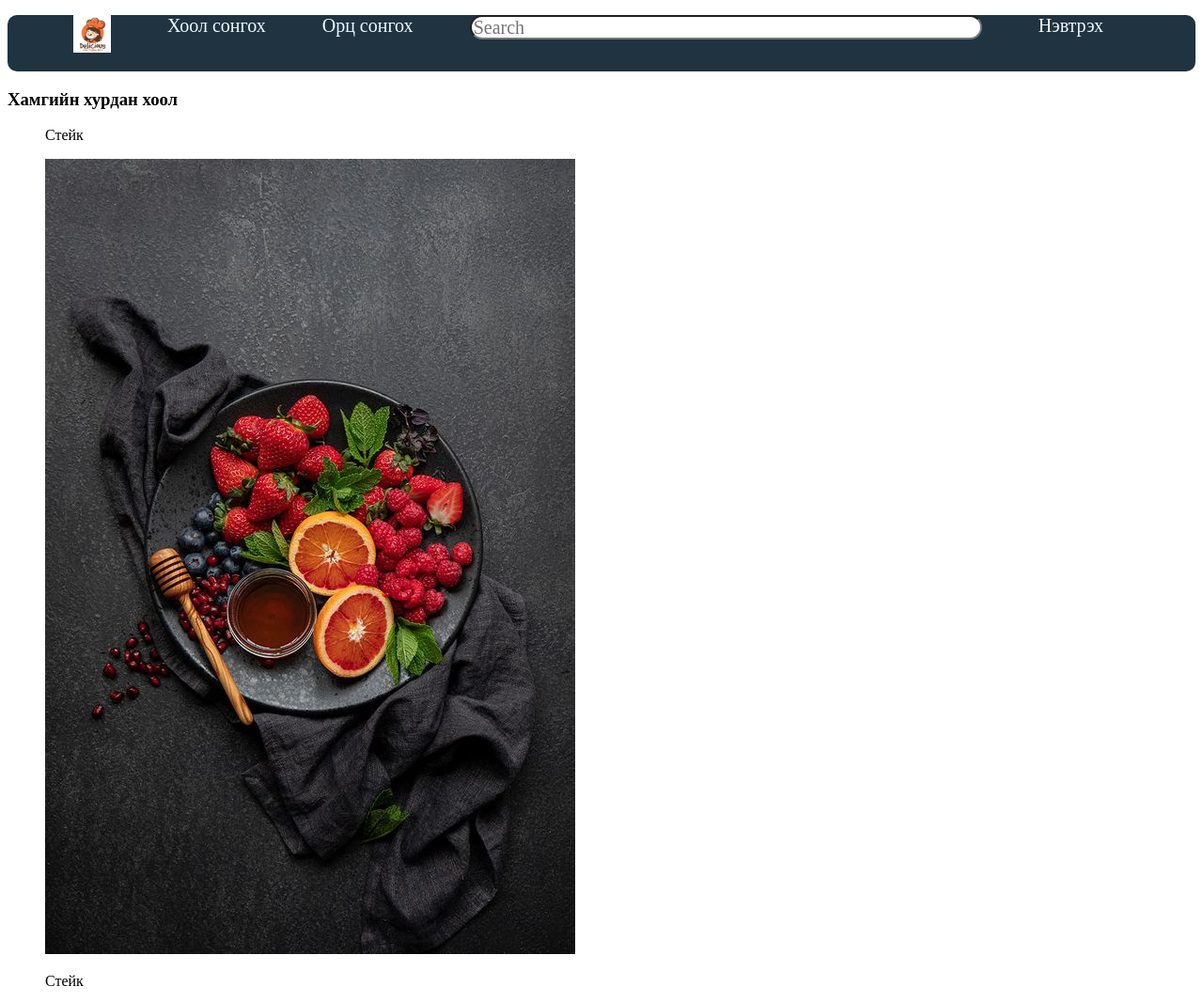
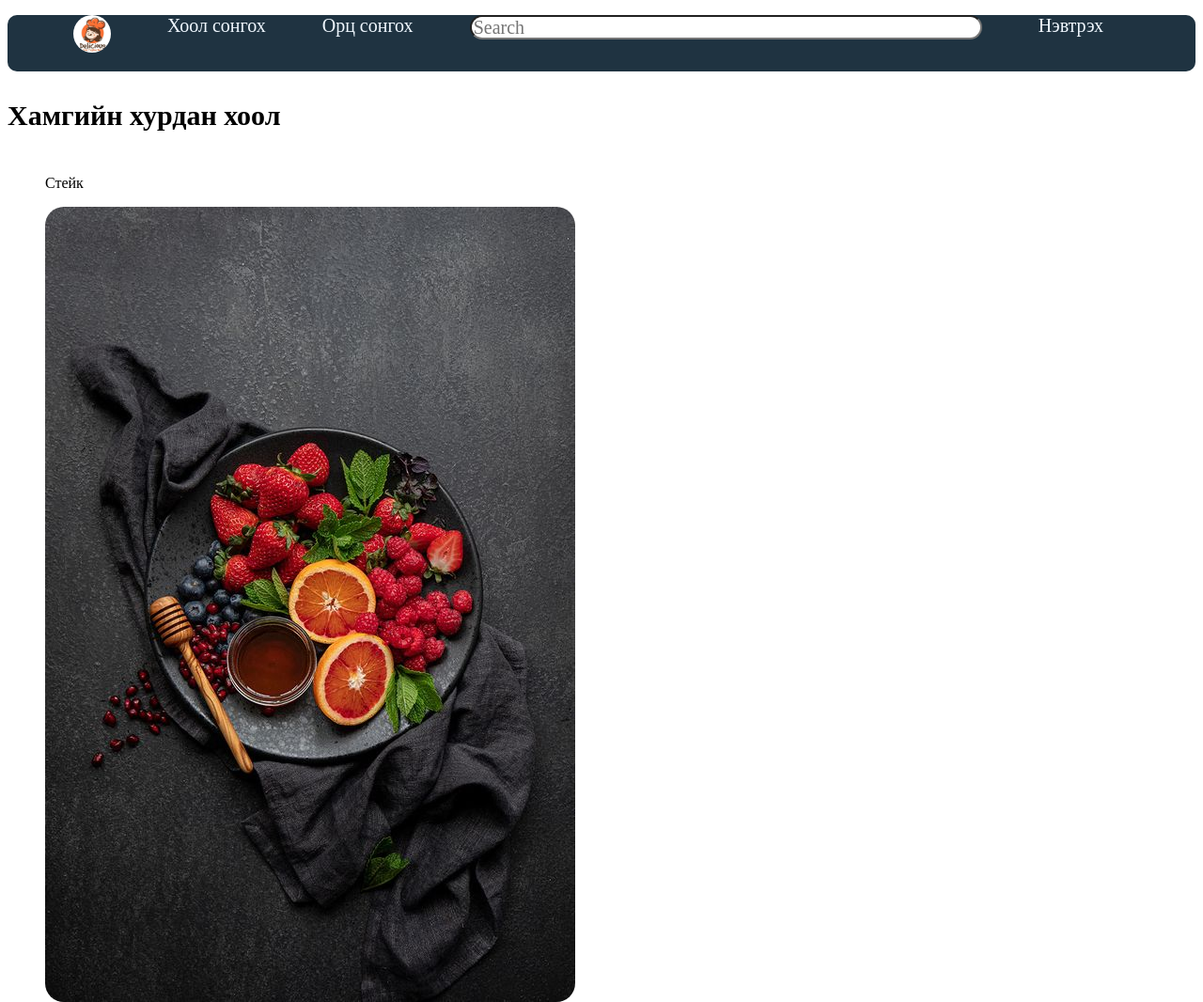
Before and after one commit to Enkhoyun/WebAppp, a plain HTML site: page choosenfood.html in a window 1280 px wide. Shown: the top 1066 px of the page at 94% size. Drawn offline with Linux system fonts and the light colour scheme; a web font is replaced by a local one.

Commit message:
css fail

```diff
--- a/choosefood.css
+++ b/choosefood.css
@@ -4,6 +4,7 @@
 @import url('https://fonts.googleapis.com/css2?family=Istok+Web:ital,wght@0,400;0,700;1,400;1,700&family=Lexend+Zetta:wght@100..900&family=Lobster&family=Pangolin&display=swap');
 @import url('https://fonts.googleapis.com/css2?family=Istok+Web:ital,wght@0,400;0,700;1,400;1,700&family=Lexend+Zetta:wght@300&family=Lobster&family=Pangolin&display=swap');
 @import url('https://fonts.googleapis.com/css2?family=Literata:ital,opsz,wght@0,7..72,200..900;1,7..72,200..900&display=swap');
+@import url('https://fonts.googleapis.com/css2?family=Lexend+Deca:wght@100..900&display=swap');
 
 :root {
     --font-header: "Semi-bold";
@@ -14,6 +15,7 @@
     --size-addDescription: 25px;
     --color-foodname: #F7D8A5;
     --font-popular-title: font-family: "Literata", serif;
+    --font-head-food:font-family: "Lexend Deca", sans-serif;
 
 
 }
@@ -91,3 +93,14 @@
     color: black;
 
 }
+article{
+    display: grid;
+    grid-template-columns: auto;
+}
+h3{
+    font-family: var(--font-head-food);
+    font-size:30px;
+}
+img{
+    border-radius: 20px;
+}
--- a/choosenfood.html
+++ b/choosenfood.html
@@ -28,12 +28,8 @@
             <article>
                 <p>Стейк</p>
                 <img src="assets/food.jpeg" alt="Food photo">
-            </article>
-            <article>
                 <p>Стейк</p>
                 <img src="assets/food.jpeg" alt="Food photo">
-            </article>
-            <article>
                 <p>Стейк</p>
                 <img src="assets/food.jpeg" alt="Food photo">
             </article>
```
Also changed, not shown: amar.jpg (added), amarlogo.jpg (added), logo.jpg (added), 2 other files.
